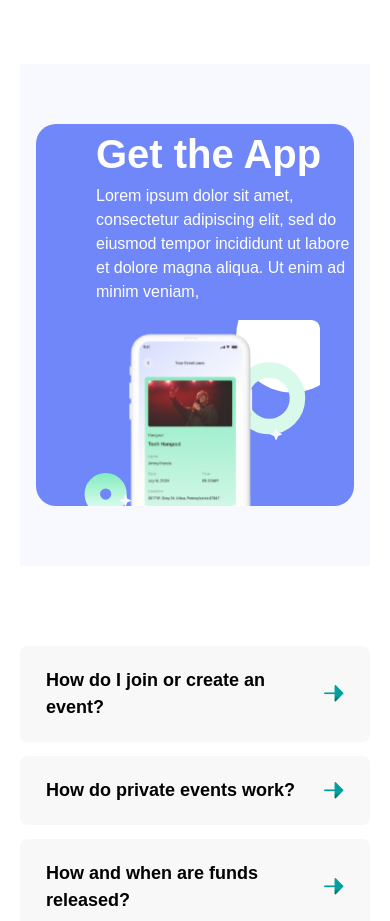
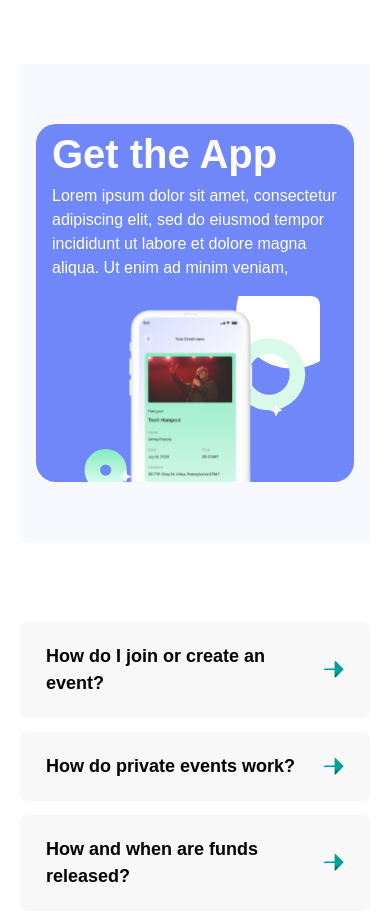
Before and after one commit to Jaystyle34/chilloutly_fe, a Next.js app: page / in a window 390 px wide. Shown: the part 2920-3841 px from the top of the page. Built offline with nearby package versions, Linux system fonts and the light colour scheme.

Commit message:
Updated Get App

```diff
--- a/app/components/GetTheApp.tsx
+++ b/app/components/GetTheApp.tsx
@@ -2,7 +2,7 @@ import Image from "next/image"
 export default function GetTheApp(){
     return(  <div className="bg-[#F8F9FF] px-[16px] py-[60px] md:px-[55px] g-4 lg:gap-1 ">
         <div className="flex flex-col lg:flex-row  bg-[#6F87F8] rounded-[20px] items-center gap-4 ">
-            <div className="flex flex-col pl-[60px]">
+            <div className="flex flex-col pl-[16px] sm:pl-[60px]">
               <span className="font-semibold text-[40px] text-white">Get the App</span>
               <span className="text-white font-normal text-[16px]">Lorem ipsum dolor sit amet, consectetur adipiscing elit, sed do eiusmod tempor incididunt ut labore et dolore magna aliqua. Ut enim ad minim veniam,</span>
             </div>
@@ -14,5 +14,5 @@ export default function GetTheApp(){
                 className="h-[200px] w-[250px] md:h-[424px] md:w-[580px] h-full"
             />
         </div>
-</div>)
+    </div>)
 }
```
